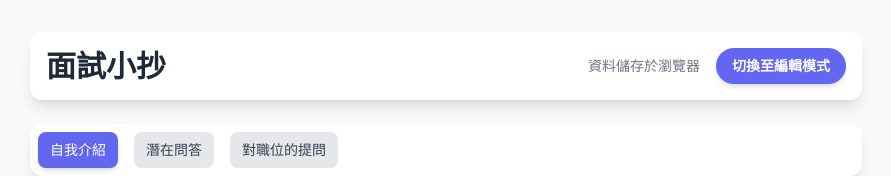
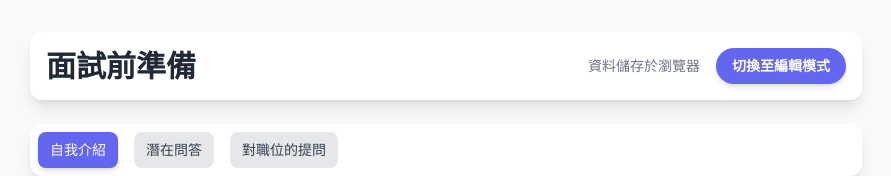
Before and after one commit to JackyLee0710/APP-HUB, a plain HTML site: page cheatsheet/index.html in a window 1280 px wide. Shown: the top 176 px of the page, without its empty margins (194-1085 px from the left). Drawn offline with nearby package versions, Linux system fonts and the light colour scheme.

Commit message:
Update cheatsheet

```diff
--- a/cheatsheet/index.html
+++ b/cheatsheet/index.html
@@ -36,7 +36,7 @@
 <body class="min-h-screen">
     <div id="app" class="max-w-4xl mx-auto p-4 sm:p-6 lg:p-8">
         <header class="mb-6 flex justify-between items-center bg-white p-4 rounded-xl shadow-lg">
-            <h1 class="text-3xl font-bold text-gray-800">面試小抄</h1>
+            <h1 class="text-3xl font-bold text-gray-800">面試前準備</h1>
             <div class="flex items-center space-x-4">
                 <!-- 由於使用 LocalStorage，此處改為顯示儲存狀態 -->
                 <span id="user-id-display" class="text-sm text-gray-500 hidden sm:block truncate max-w-xs">資料儲存於瀏覽器</span>
```
